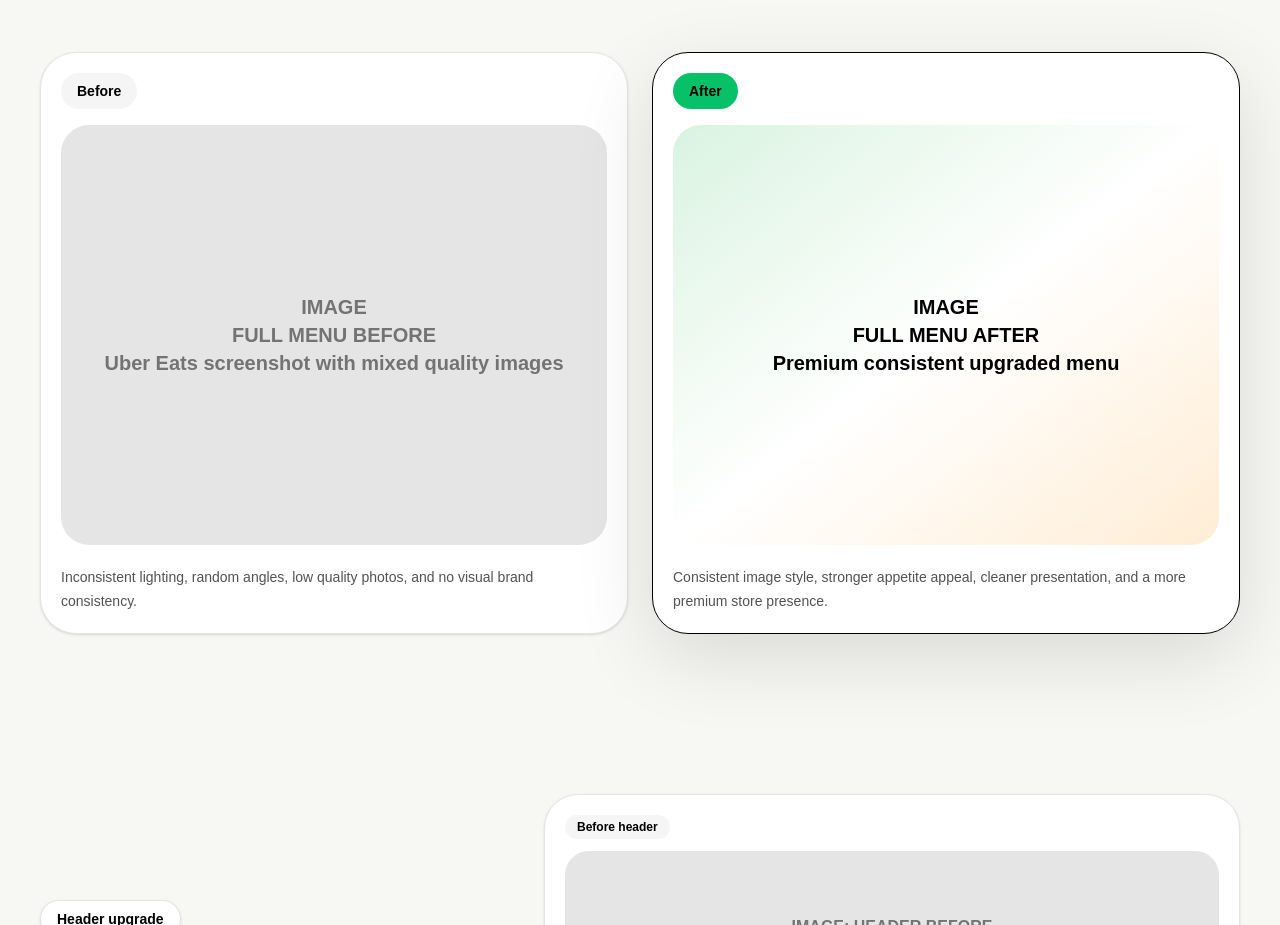
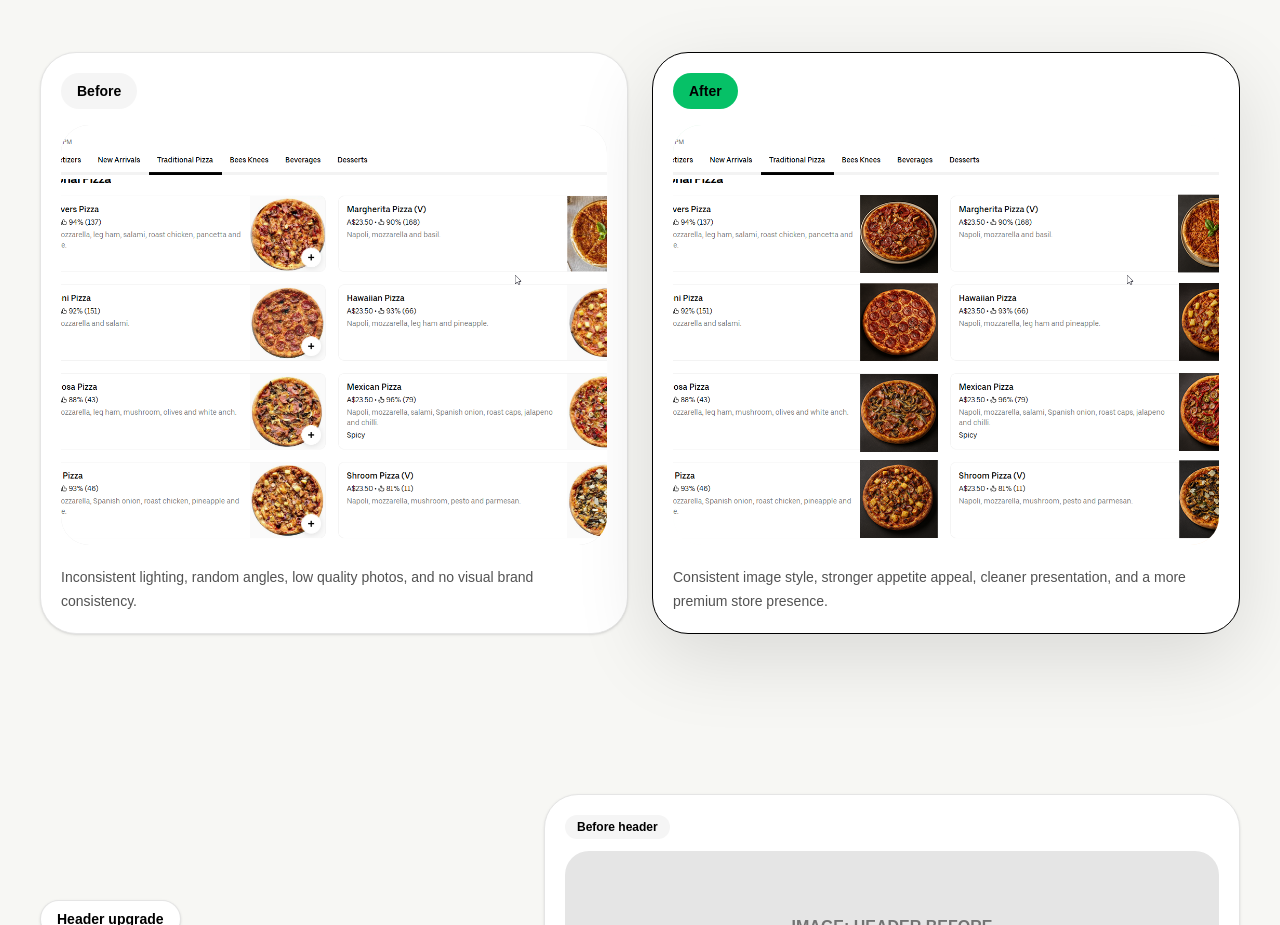
Before and after one commit to paulrodgerson40-blip/dpo-frontend, a Next.js app: page / in a window 1280 px wide. Shown: the part 1422-2347 px from the top of the page. Built offline with nearby package versions, Linux system fonts and the light colour scheme.

Commit message:
Update page.tsx

```diff
--- a/app/page.tsx
+++ b/app/page.tsx
@@ -159,10 +159,13 @@ export default function PremiumPricingPage() {
         <div className="mt-12 grid gap-6 lg:grid-cols-2">
           <div className="rounded-[36px] border border-neutral-200 bg-white p-5 shadow-sm">
             <div className="mb-4 w-fit rounded-full bg-neutral-100 px-4 py-2 text-sm font-black">Before</div>
-            <div className="flex h-[420px] items-center justify-center rounded-[28px] bg-neutral-200 text-center text-xl font-black text-neutral-500">
-              IMAGE<br />
-              FULL MENU BEFORE<br />
-              Uber Eats screenshot with mixed quality images
+            <div className="relative h-[420px] w-full overflow-hidden rounded-[28px] bg-neutral-200">
+              <Image
+                src="/images/menu-before.png"
+                alt="Full menu before image upgrade"
+                fill
+                className="object-cover"
+              />
             </div>
             <p className="mt-5 text-sm leading-6 text-neutral-600">
               Inconsistent lighting, random angles, low quality photos, and no visual brand consistency.
@@ -171,10 +174,13 @@ export default function PremiumPricingPage() {
 
           <div className="rounded-[36px] border border-black bg-white p-5 shadow-[0_24px_80px_rgba(0,0,0,0.12)]">
             <div className="mb-4 w-fit rounded-full bg-[#06C167] px-4 py-2 text-sm font-black text-black">After</div>
-            <div className="flex h-[420px] items-center justify-center rounded-[28px] bg-gradient-to-br from-[#06C167]/20 via-white to-orange-100 text-center text-xl font-black text-black">
-              IMAGE<br />
-              FULL MENU AFTER<br />
-              Premium consistent upgraded menu
+            <div className="relative h-[420px] w-full overflow-hidden rounded-[28px] bg-gradient-to-br from-[#06C167]/20 via-white to-orange-100">
+              <Image
+                src="/images/menu-after.png"
+                alt="Full menu after image upgrade"
+                fill
+                className="object-cover"
+              />
             </div>
             <p className="mt-5 text-sm leading-6 text-neutral-600">
               Consistent image style, stronger appetite appeal, cleaner presentation, and a more premium store presence.
```
